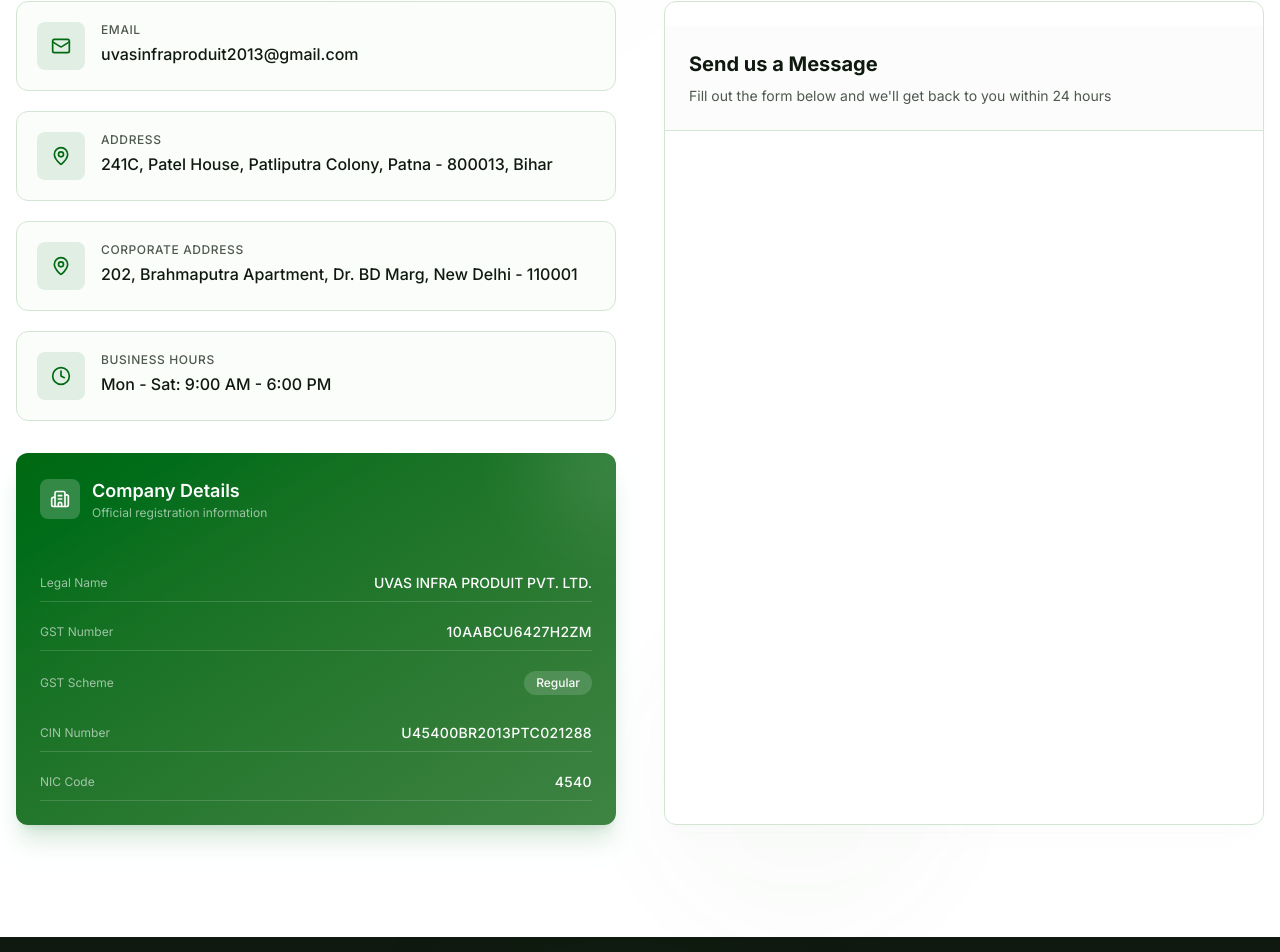
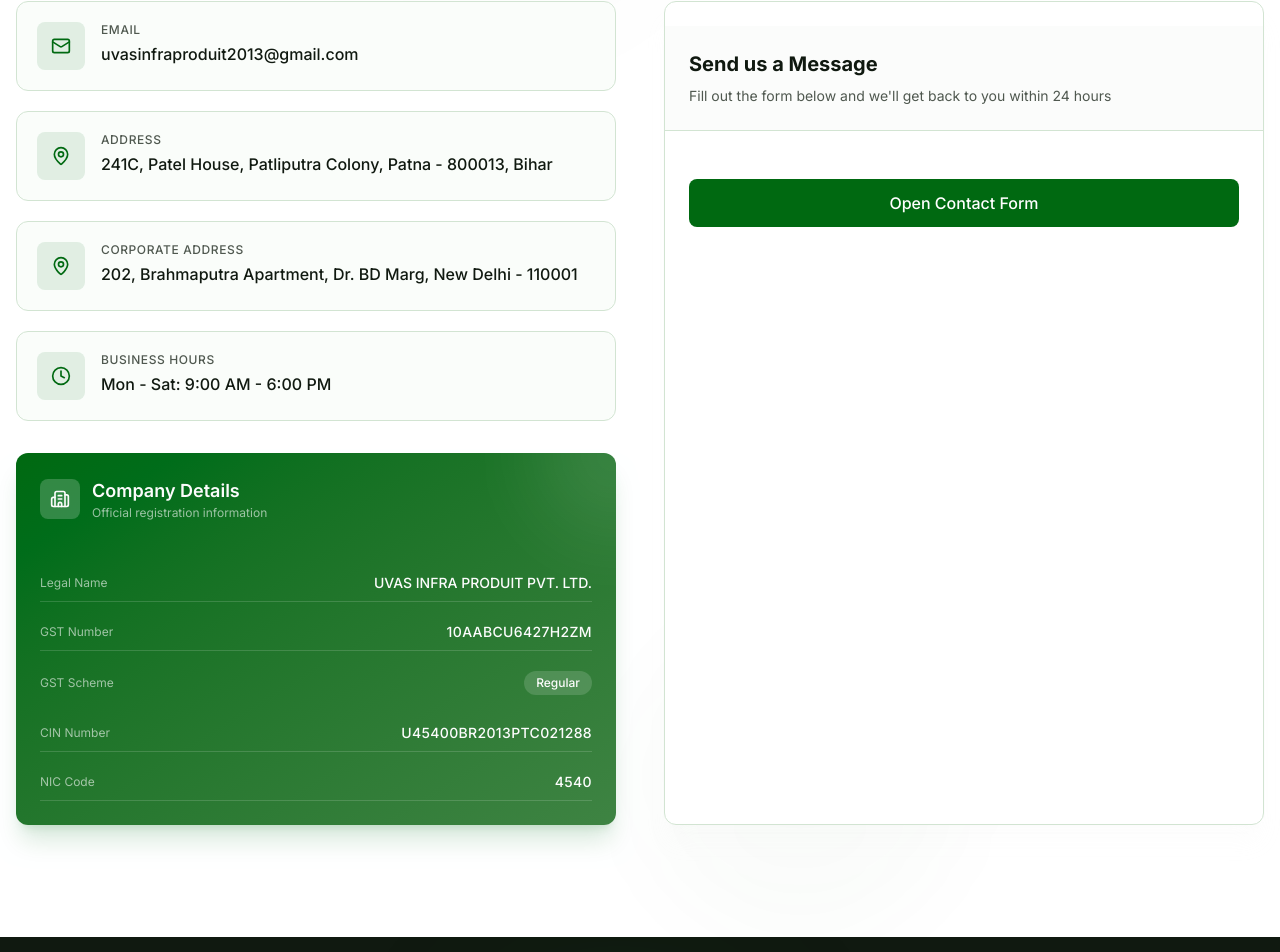
Before and after one commit to anushkapandey12/uvas, a Next.js app: page / in a window 1280 px wide. Shown: the part 3832-4784 px from the top of the page. Built offline with nearby package versions, Linux system fonts and the light colour scheme; a web font is replaced by a local one.

Commit message:
Replace contact form with a button link

```diff
--- a/components/contact-section.tsx
+++ b/components/contact-section.tsx
@@ -199,10 +199,11 @@ export function ContactSection() {
               </CardDescription>
             </CardHeader>
             <CardContent className="pt-6">
-              <div>
-                <div data-tf-live="PISvIWdL">
-                </div>
-              </div>
+              <a href="https://form.typeform.com/to/PISvIWdL" target="_blank">
+                <button className="w-full h-12 bg-primary text-white rounded-lg text-base font-medium">
+                  Open Contact Form
+                </button>
+              </a>
             </CardContent>
           </Card>
         </div>
```
